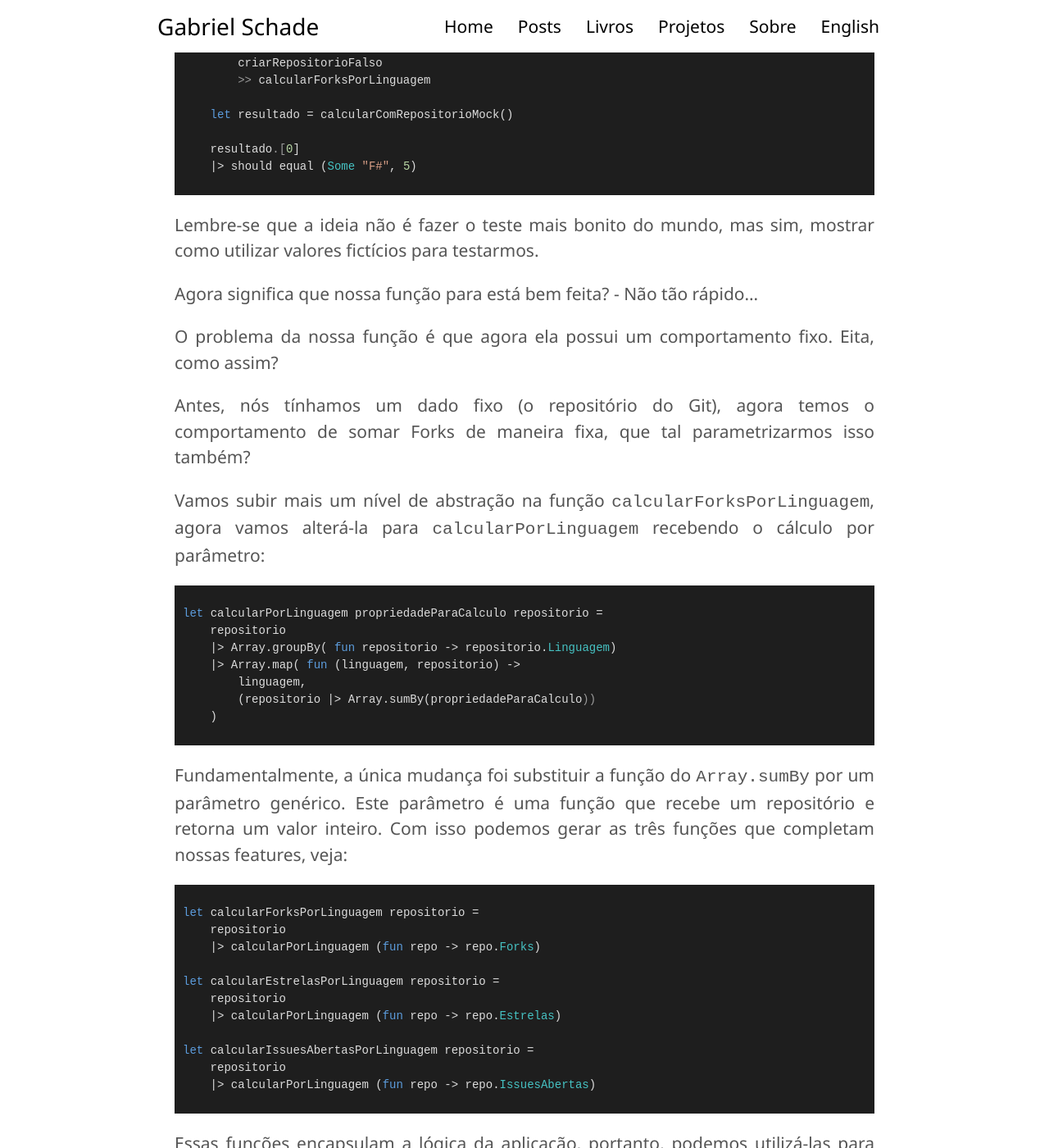
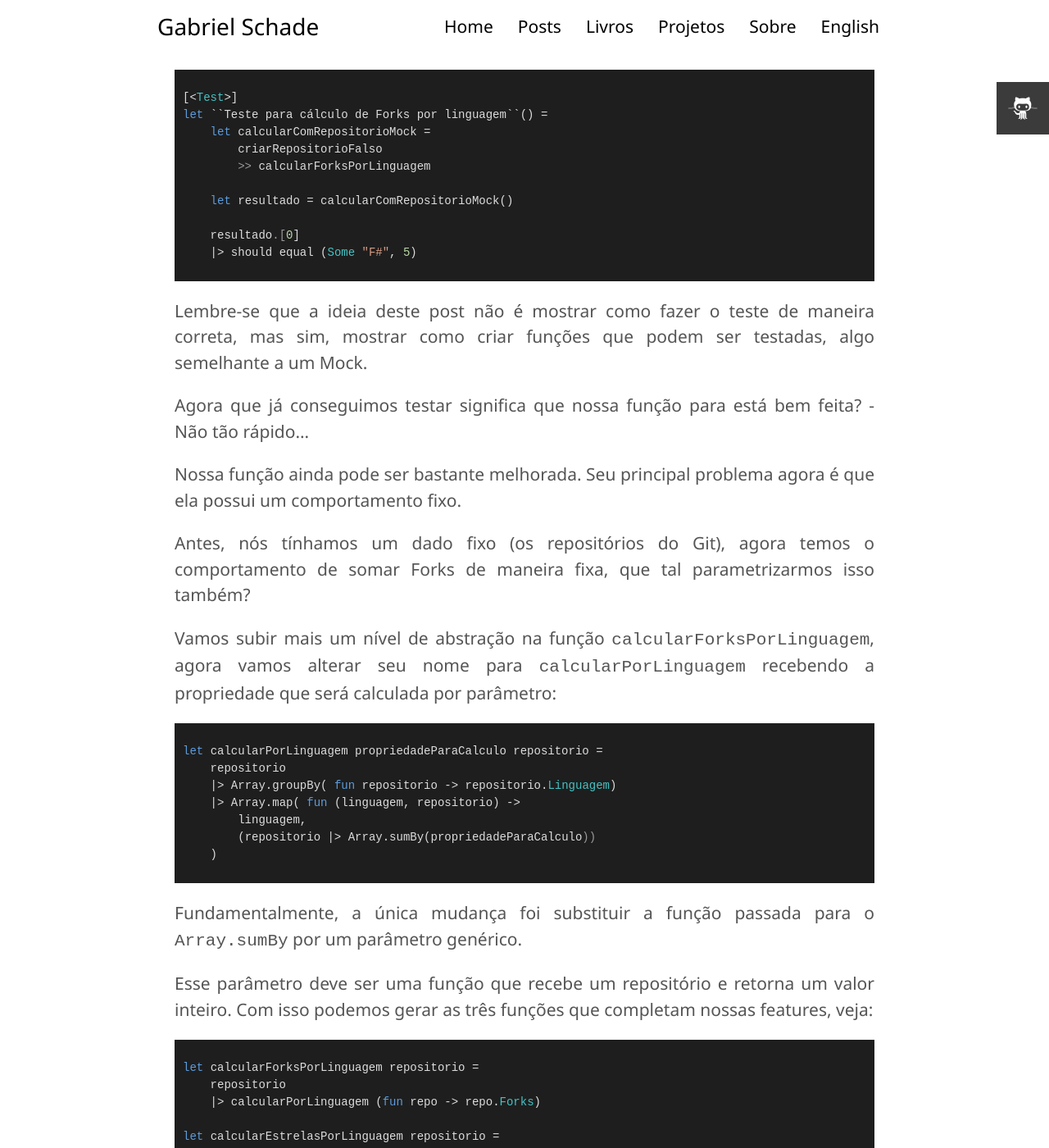
Before and after one commit to gabrielschade/gabrielschade.github.io, a Jekyll site: the page built from _posts/2019-05-05-unit-test-fp.markdown, in a window 1280 px wide and 1400 px high, scrolled down 5940 px. Shown: the whole window at 82% size. Built offline with Jekyll 4.4.1, drawn with Linux system fonts in a browser that asks for light colours; nearby versions of some CDN libraries; comment, search, counter and statistics services are not loaded; some of the changed text lies outside the part shown.

Commit message:
Atualização do Post;

````diff
--- a/_posts/2019-05-05-unit-test-fp.markdown
+++ b/_posts/2019-05-05-unit-test-fp.markdown
@@ -12,7 +12,9 @@ Um dos posts mais antigos aqui do blog tratava do assunto de testes unitários e
 
 <!--more-->
 
-A primeira grande pergunta é, dá para testar? -**Sim**, dá.
+{% include github-link.html link="https://github.com/gabrielschade/posts-blog/tree/master/Teste-unitario-fsharp/TesteUnitarioFsharp/CalculoGit" %}
+
+A primeira grande pergunta é: dá para testar? -**Sim**, dá.
 
 Inclusive eu ouso dizer que o processo para testar seu código funcional é bastante simples. Vamos fazer um exemplo usando F#.
 
@@ -69,6 +71,7 @@ let carregarRepositorios() =
 ```
 
 Agora podemos fazer as funções para calcular cada uma das propriedades, começando pelo número de Forks.
+
 Nossa função deve carregar os repositórios, depois realizar o agrupamento por linguagem e por fim, realizar a soma dos Forks, conforme código:
 
 ```fsharp
@@ -176,7 +181,7 @@ let criarRepositorioFalso() =
         {Linguagem = Some "C#"; Forks = 1; Estrelas = 10; IssuesAbertas = 2;}
     |]
 ```
-Podemos usar o mesmo recurso de composição, mas dessa vez para utilizarmos esses repositórios falsos:
+Podemos usar o mesmo recurso de composição, mas dessa vez para prepararmos a função para o teste:
 
 ```fsharp
 [<Test>]
@@ -191,15 +196,15 @@ let ``Teste para cálculo de Forks por linguagem``() =
     |> should equal (Some "F#", 5)
 ```
 
-Lembre-se que a ideia não é fazer o teste mais bonito do mundo, mas sim, mostrar como utilizar valores fictícios para testarmos.
+Lembre-se que a ideia deste post não é mostrar como fazer o teste de maneira correta, mas sim, mostrar como criar funções que podem ser testadas, algo semelhante a um Mock.
 
-Agora significa que nossa função para está bem feita? - Não tão rápido...
+Agora que já conseguimos testar significa que nossa função para está bem feita? - Não tão rápido...
 
-O problema da nossa função é que agora ela possui um **comportamento** fixo. Eita, como assim?
+Nossa função ainda pode ser bastante melhorada. Seu principal problema agora é que ela possui um **comportamento** fixo.
 
-Antes, nós tínhamos um dado fixo (o repositório do Git), agora temos o comportamento de somar Forks de maneira fixa, que tal parametrizarmos isso também?
+Antes, nós tínhamos um dado fixo (os repositórios do Git), agora temos o comportamento de somar Forks de maneira fixa, que tal parametrizarmos isso também?
 
-Vamos subir mais um nível de abstração na função `calcularForksPorLinguagem`, agora vamos alterá-la para `calcularPorLinguagem` recebendo o cálculo por parâmetro:
+Vamos subir mais um nível de abstração na função `calcularForksPorLinguagem`, agora vamos alterar seu nome para `calcularPorLinguagem` recebendo a propriedade que será calculada por parâmetro:
 
 ```fsharp
 let calcularPorLinguagem propriedadeParaCalculo repositorio =
@@ -210,7 +215,9 @@ let calcularPorLinguagem propriedadeParaCalculo repositorio =
         (repositorio |> Array.sumBy(propriedadeParaCalculo))
     )
 ```
-Fundamentalmente, a única mudança foi substituir a função do `Array.sumBy` por um parâmetro genérico. Este parâmetro é uma função que recebe um repositório e retorna um valor inteiro. Com isso podemos gerar as três funções que completam nossas features, veja:
+Fundamentalmente, a única mudança foi substituir a função passada para o `Array.sumBy` por um parâmetro genérico.
+
+Esse parâmetro deve ser uma função que recebe um repositório e retorna um valor inteiro. Com isso podemos gerar as três funções que completam nossas features, veja:
 
 ```fsharp
 let calcularForksPorLinguagem repositorio =
@@ -225,7 +232,9 @@ let calcularIssuesAbertasPorLinguagem repositorio =
     repositorio
     |> calcularPorLinguagem (fun repo -> repo.IssuesAbertas)
 ```
-Essas funções encapsulam a lógica da aplicação, portanto, podemos utilizá-las para testes informando qualquer repositório falso. Além disso, com elas, podemos criar as funções para utilizar no código da aplicação, onde já injetamos os repositórios do Git:
+Essas funções encapsulam a lógica da aplicação, portanto, podemos utilizá-las para testes informando qualquer repositório falso.
+
+Além disso, com elas, podemos criar as funções para utilizar no código da aplicação, onde já injetamos os repositórios do Git:
 
 ```fsharp
 let calcularForksPorLinguagemEmRepositoriosGit =
@@ -260,8 +269,11 @@ Através de um setup de testes podemos criar as funções com os mocks uma únic
 
 E o mais legal, é que podemos utilizar nossas funções com os repositórios online injetados em nossa aplicação real.
 
-Vamos até o nosso arquivo `Program.fs` parar uma função que imprima os valores de maneira legível.
-Essa função irá receber o nome da propriedade que estamos imprimindo (Forks, Issues ou Estrelas) e os dados dos repositórios.
+Vamos voltar para o nosso arquivo `Program.fs`.
+
+Agora vamos fazer uma função que imprima os valores do repositório de maneira legível.
+
+Ela deverá receber o nome da propriedade que estamos imprimindo (Forks, Issues ou Estrelas) e os dados dos repositórios.
 
 Faremos um `map` para formatar os dados e depois um `iter` para exibirmos no Console, conforme código:
 
@@ -302,6 +314,10 @@ O resultado disso para os repositórios do usuário dotnet estão listados abaix
 
 {% include image.html link="https://imgur.com/1ktvYIA.png" alt="Dados dos repositórios .NET" width=80 %}
 
+> **Atenção**
+>
+> Você pode visualizar o código desta aplicação [neste link](https://github.com/gabrielschade/posts-blog/tree/master/Teste-unitario-fsharp/TesteUnitarioFsharp/CalculoGit) e do projeto de testes [neste link](https://github.com/gabrielschade/posts-blog/blob/master/Teste-unitario-fsharp/TesteUnitarioFsharp/CalculoGit.Testes/Test.fs).
+
 Bom galera, o post de hoje era isso!
 
 Espero que tenham gostado, qualquer dúvida, correção ou sugestão, deixem nos comentários!
````
Also changed, not shown: other parts of _posts/2019-05-05-unit-test-fp.markdown (+7 -5 lines).
